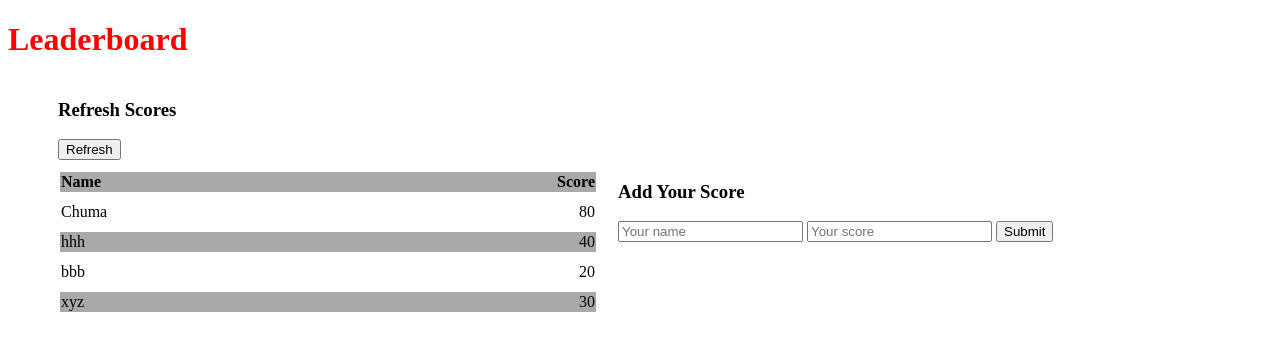
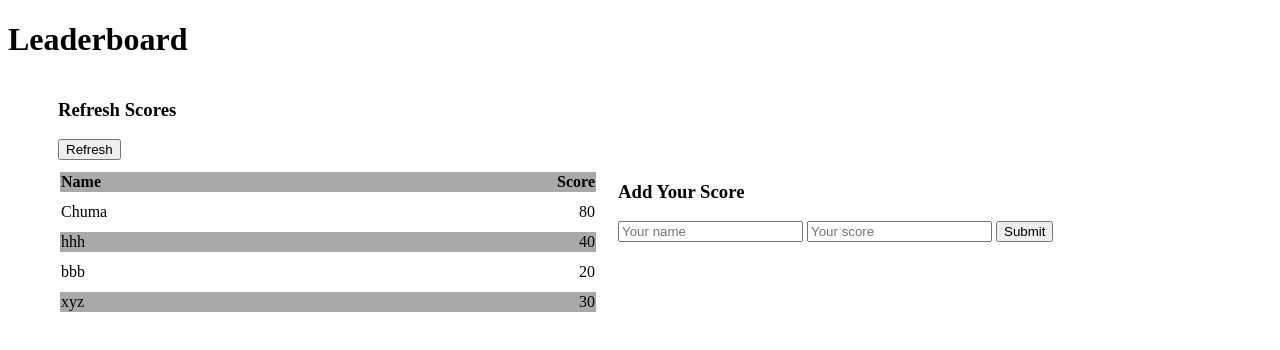
Before and after one commit to chumaachike/LeaderBoard, a website built with webpack: page index.html in a window 1280 px wide. Shown: the top 350 px of the page. Built offline with nearby package versions, Linux system fonts and the light colour scheme.

Commit message:
fixing linter errors --1

```diff
--- a/src/index.css
+++ b/src/index.css
@@ -1,6 +1,3 @@
-h1 {
-  color: red
-}
 tr {
   display: flex;
   justify-content: space-between;
@@ -10,6 +7,7 @@ tr {
 tr:nth-child(odd) {
   background-color: darkgray;
 }
+
 .contents {
   width: 100%;
   display: flex;
```
